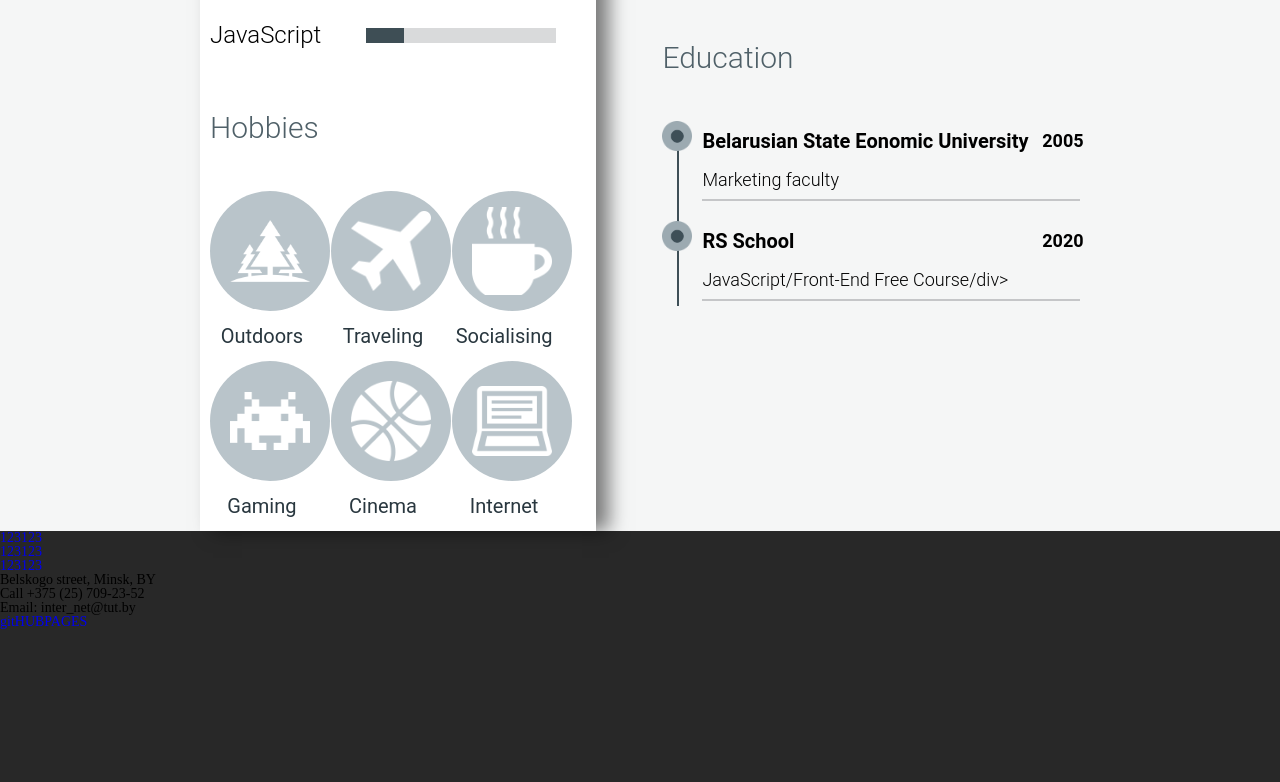
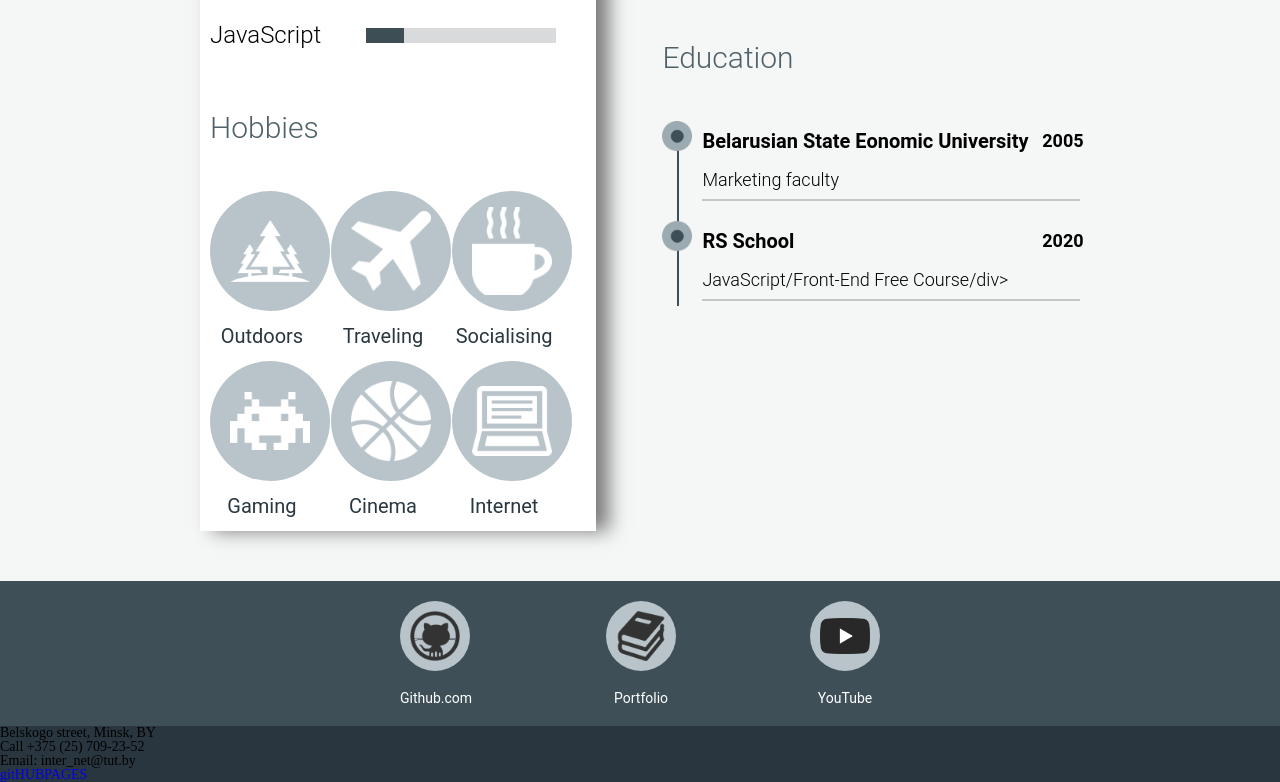
Before and after one commit to Senobiot/rsschool-cv, a plain HTML site: page index.html in a window 1280 px wide. Shown: the part 1422-2204 px from the top of the page. Before the commit the page ends 2051 px from the top, so only its background shows below. Drawn offline with Linux system fonts and the light colour scheme.

Commit message:
feat: add Socials block style

```diff
--- a/index.html
+++ b/index.html
@@ -173,16 +173,22 @@
 	<footer>
 		<section class="socials">
 			<div class="socials__net">
-				<div class="socials__net_logo"></div>
-				<a href="#" class="socials__net_link">123123</a>
+				<div class="socials__net_logo">
+					<img src="assets/github.png" alt="github">
+				</div>
+				<a href="https://github.com/Senobiot">Github.com</a>
 			</div>
 			<div class="socials__net">
-				<div class="socials__net_logo"></div>
-				<a href="#" class="socials__net_link">123123</a>
+				<div class="socials__net_logo">
+					<img src="assets/folio.png" alt="folio">
+				</div>
+				<a href="https://senobiot.github.io/portfolio.github.io/">Portfolio</a>
 			</div>
 			<div class="socials__net">
-				<div class="socials__net_logo"></div>
-				<a href="#" class="socials__net_link">123123</a>
+				<div class="socials__net_logo">
+					<img src="assets/youtube.png" alt="tube">
+				</div>
+				<a href="toutube.com">YouTube</a>
 			</div>
 		</section>
 		<section class="contacts">
--- a/style.css
+++ b/style.css
@@ -111,7 +111,7 @@ main {
 	font-family: Roboto, sans-serif;
 	display: flex;
 	justify-content: space-between;
-	padding: 0 200px;
+	padding: 0 200px 50px;
 	background-color: #f5f6f6;
 }
 
@@ -282,23 +282,46 @@ main {
 	border-radius: 50%;
 	border: 10px solid #3e4f57;
 }
-.skills__block_name {
-}
-.education {
-}
-.education__block {
-}
-.education__block_statement {
+footer {
+	max-width: 1600px;
+	margin: 0 auto;
 }
 .socials {
+	background-color: #3e4f57;
+	display: flex;
+	justify-content: space-between;
+	padding: 20px 400px;
+	text-align: center;
 }
 .socials__net {
 }
 .socials__net_logo {
+	width: 70px;
+	height: 70px;
+	border-radius: 50%;
+	background-color: #b9c4ca;
+	overflow: hidden;
+	margin-bottom: 20px;
+	display: flex;
+	align-items: center;
+	justify-content: center;
 }
-.socials__net_link {
+.socials__net_logo img {
+	width: 50px;
+	height: auto;
+}
+.socials__net a {
+	text-decoration: none;
+	color: #fff;
+	font-family: Roboto, sans-serif;
+	transition: 0.4s;
+}
+.socials__net a:hover {
+	color: #FFFFFF;
+	text-shadow: 0 0 5px #FFF, 0 0 10px #FFF, 0 0 15px #FFF, 0 0 20px #49ff18, 0 0 30px #49FF18, 0 0 40px #49FF18, 0 0 55px #49FF18, 0 0 75px #49ff18;
 }
 .contacts {
+	background-color: #29363f;
 }
 .contacts_adress {
 }
```
Also changed, not shown: assets/folio.png (added), assets/github.png (added), assets/youtube.png (added).
